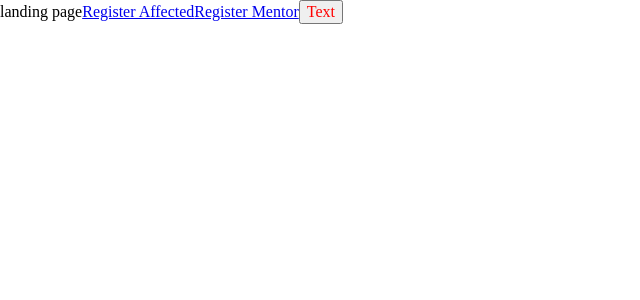
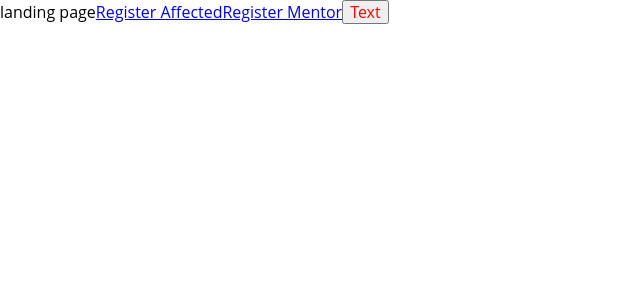
Before and after one commit to BEM-Pate/BEM-Frontend, a React (Create React App) app: page / in a window 1280 px wide. Shown: the top 300 px of the page, without its empty margins (0-640 px from the left). Built offline with nearby package versions, Linux system fonts and the light colour scheme.

Commit message:
Create Color Palette stylesheet

```diff
--- a/src/index.scss
+++ b/src/index.scss
@@ -1,2 +1,8 @@
 @import url('normalize.css');
 @import url('/src/styles/typography.module.scss');
+
+body {
+  background: var(--color-body-bg);
+  color: var(--color-body-text);
+  font-family: var(--font-family);
+}
--- /dev/null
+++ b/src/styles/color.module.scss
@@ -0,0 +1,6 @@
+:root {
+  --color-primary: #1A1A1A;
+
+  --color-body-text: rgba(0, 0, 0, 0.9);
+  --color-body-bg: #FFFFFF;
+}
```
